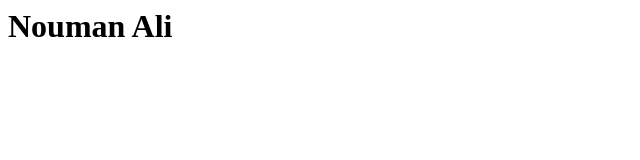
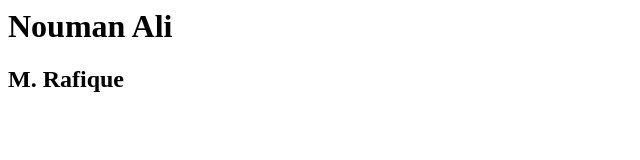
Before and after one commit to NomiRajpoot1/Demo1, a plain HTML site: page index.html in a window 1280 px wide. Shown: the whole page, without its empty margins (0-640 px from the left). Drawn offline with Linux system fonts and the light colour scheme.

Commit message:
Update index.html

```diff
--- a/index.html
+++ b/index.html
@@ -1 +1,2 @@
 <h1>Nouman Ali</h1>
+<h2>M. Rafique </h2>
```
